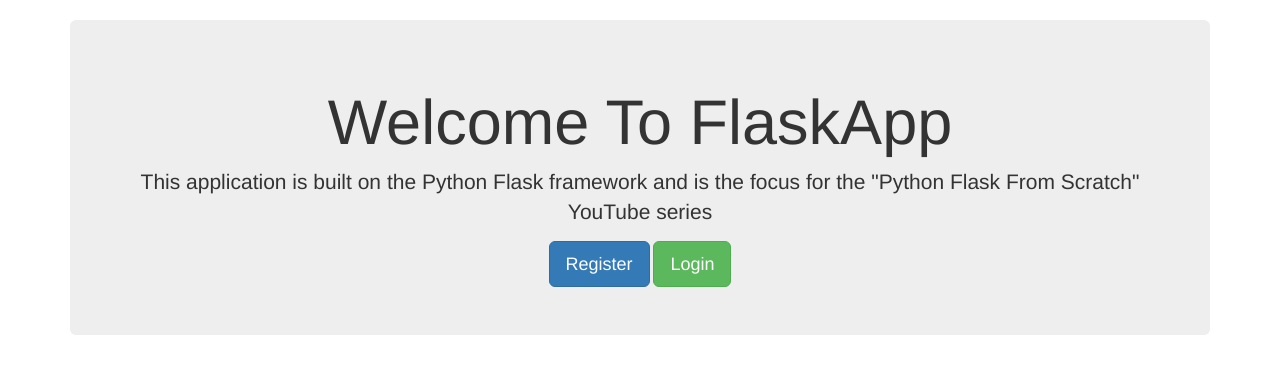
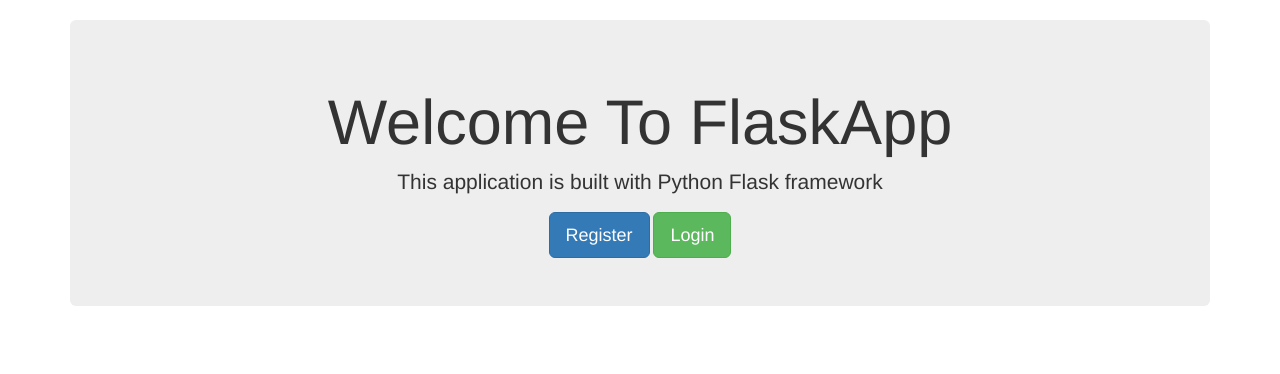
Before and after one commit to yehonadav/bunbun, a Flask app: page / in a window 1280 px wide. Shown: the part 52-426 px from the top of the page. Run offline with Flask 2, Linux system fonts and the light colour scheme; some libraries are stand-ins or nearby versions.

Commit message:
for demo

```diff
--- a/app/templates/home.html
+++ b/app/templates/home.html
@@ -3,7 +3,7 @@
 {% block body %}
   <div class="jumbotron text-center">
     <h1>Welcome To FlaskApp</h1>
-    <p class="lead">This application is built on the Python Flask framework and is the focus for the "Python Flask From Scratch" YouTube series</p>
+    <p class="lead">This application is built with Python Flask framework</p>
     {% if session.logged_in == NULL %}
       <a href="/register" class="btn btn-primary btn-lg">Register</a>
       <a href="/login" class="btn btn-success btn-lg">Login</a>
```
